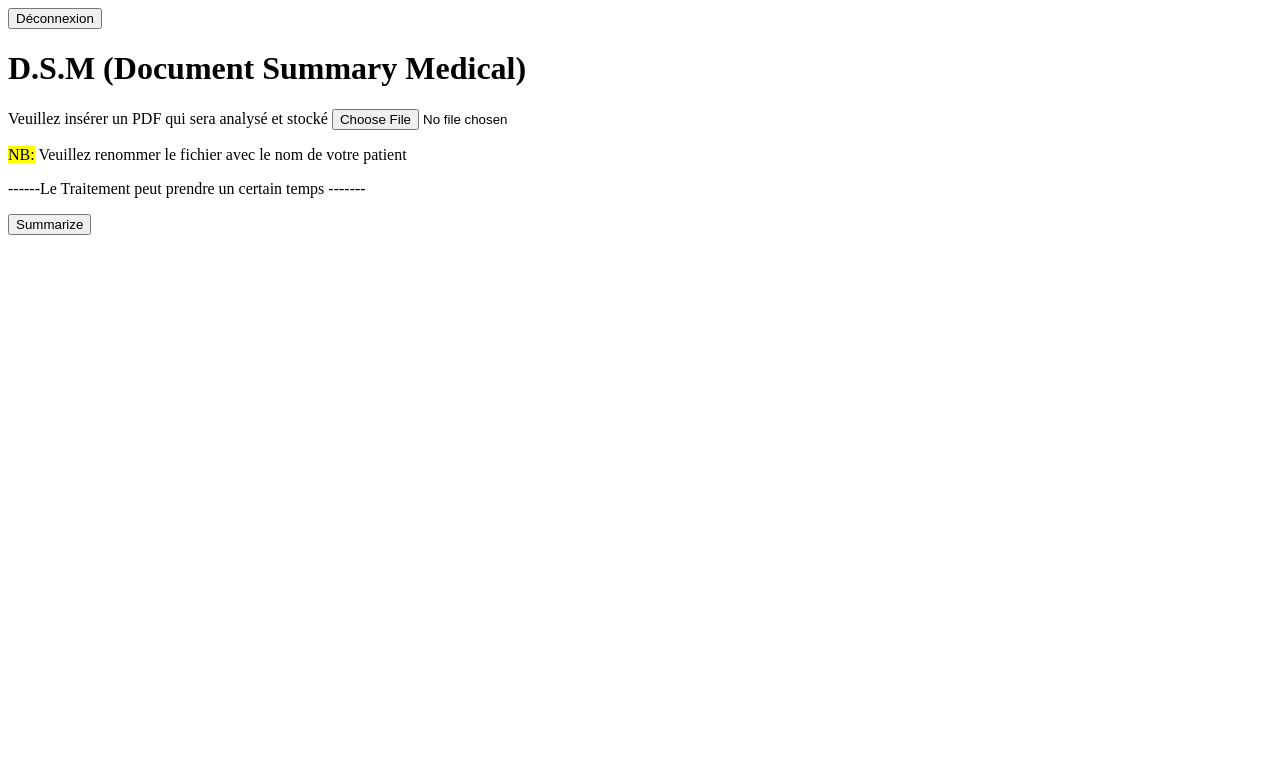
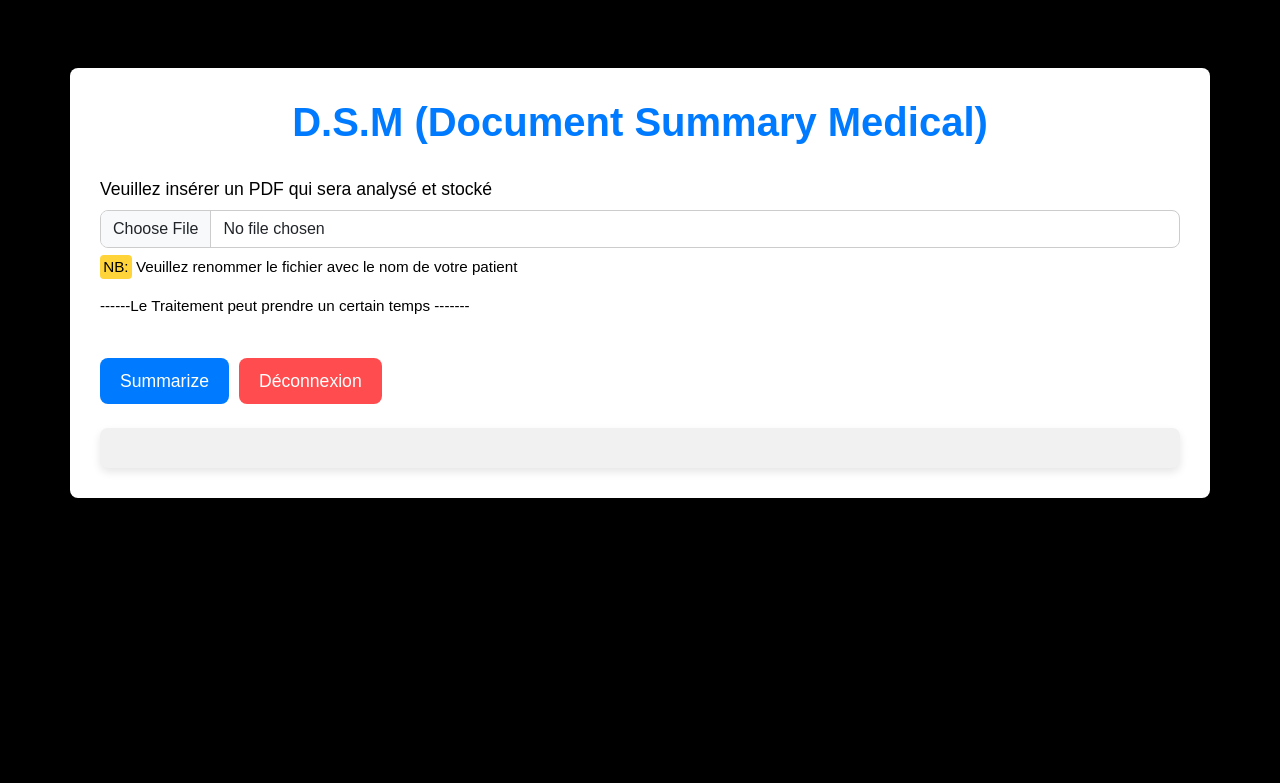
Before and after one commit to Dieudonne26/Medical_Summarizer, a Flask app: page / in a window 1280 px wide. Shown: the top 783 px of the page. Run offline with Flask 3, Linux system fonts and the light colour scheme.

Commit message:
ajout d'un boutton deconnexion

```diff
--- a/templates/index.html
+++ b/templates/index.html
@@ -1,7 +1,126 @@
+<!DOCTYPE html>
+<html lang="en">
+  <head>
+    <meta charset="UTF-8" />
+    <meta name="viewport" content="width=device-width, initial-scale=1.0" />
+    <title>Medical Document Summarizer</title>
+    <link
+      href="https://cdn.jsdelivr.net/npm/bootstrap@5.3.0/dist/css/bootstrap.min.css"
+      rel="stylesheet"
+    />
+    <style>
+      body {
+        font-family: "Arial", sans-serif;
+        background-color: #000000; /* Arrière-plan noir */
+        color: #ffffff; /* Texte blanc */
+        padding: 20px;
+      }
+
+      .container {
+        background-color: #ffffff;
+        border-radius: 8px;
+        box-shadow: 0 4px 8px rgba(0, 0, 0, 0.1);
+        padding: 30px;
+        color: #000000; /* Texte noir pour le contenu principal */
+      }
+
+      h1 {
+        color: #007bff;
+        font-weight: bold;
+        margin-bottom: 30px;
+      }
+
+      .form-label {
+        font-size: 1.1rem;
+        font-weight: 500;
+      }
+
+      .form-control {
+        border-radius: 8px;
+        border: 1px solid #ccc;
+        box-shadow: none;
+      }
+
+      .form-control:focus {
+        border-color: #007bff;
+        box-shadow: 0 0 0 0.2rem rgba(38, 143, 255, 0.25);
+      }
+
+      .btn-primary {
+        background-color: #007bff;
+        border: none;
+        border-radius: 8px;
+        padding: 10px 20px;
+        font-size: 1.1rem;
+        font-weight: 500;
+        transition: background-color 0.3s ease;
+      }
+
+      .btn-primary:hover {
+        background-color: #0056b3;
+      }
+
+      .btn-danger {
+        background-color: #ff4d4f;
+        border: none;
+        border-radius: 8px;
+        padding: 10px 20px;
+        font-size: 1.1rem;
+        font-weight: 500;
+        margin-left: 10px;
+        transition: background-color 0.3s ease;
+      }
+
+      .btn-danger:hover {
+        background-color: #d9363e;
+      }
+
+      .alert {
+        border-radius: 8px;
+        margin-top: 20px;
+      }
+
+      #dropzone {
+        border: 2px dashed #007bff;
+        border-radius: 8px;
+        padding: 40px;
+        text-align: center;
+        color: #007bff;
+        font-size: 1.2rem;
+        cursor: pointer;
+        transition: background-color 0.3s ease, transform 0.3s ease;
+      }
+
+      #dropzone.dragover {
+        background-color: #f0f8ff;
+        transform: scale(1.05);
+      }
+
+      #dropzone:hover {
+        background-color: #e6f7ff;
+      }
+
+      #summary-content {
+        background-color: #f1f1f1;
+        border-radius: 8px;
+        padding: 20px;
+        margin-top: 30px;
+        box-shadow: 0 4px 8px rgba(0, 0, 0, 0.1);
+      }
+
+      p {
+        font-size: 0.95rem;
+      }
+
+      mark {
+        background-color: #ffd43b;
+        padding: 0.2rem;
+        border-radius: 4px;
+      }
+    </style>
+  </head>
+  <body>
     <div class="container mt-5">
-  <div class="d-flex justify-content-end mb-3">
-    <button id="logout-btn" class="btn btn-secondary">Déconnexion</button>
-  </div>
       <h1 class="text-center">D.S.M (Document Summary Medical)</h1>
       <form
         id="upload-form"
@@ -13,7 +132,13 @@
           <label for="file" class="form-label">
             Veuillez insérer un PDF qui sera analysé et stocké
           </label>
-      <input type="file" class="form-control" id="file" name="file" required />
+          <input
+            type="file"
+            class="form-control"
+            id="file"
+            name="file"
+            required
+          />
           <p class="mt-2">
             <mark>NB:</mark> Veuillez renommer le fichier avec le nom de votre
             patient
@@ -21,7 +146,17 @@
           <p>------Le Traitement peut prendre un certain temps -------</p>
         </div>
 
+        <!-- Section des boutons -->
+        <div class="d-flex">
           <button type="submit" class="btn btn-primary mt-3">Summarize</button>
+          <button
+            type="button"
+            class="btn btn-danger mt-3"
+            id="logout-btn"
+          >
+            Déconnexion
+          </button>
+        </div>
       </form>
 
       <div id="summary-content" class="mt-4">
@@ -30,6 +165,11 @@
     </div>
 
     <script>
+      // Récupération des éléments HTML
+      const dropzone = document.getElementById("dropzone");
+      const fileInput = document.getElementById("file");
+      const form = document.getElementById("upload-form");
+
       // Gestion du bouton de déconnexion
       const logoutBtn = document.getElementById("logout-btn");
       logoutBtn.addEventListener("click", function () {
@@ -37,7 +177,6 @@
       });
 
       // Gestion du formulaire
-  const form = document.getElementById("upload-form");
       form.addEventListener("submit", async function (event) {
         event.preventDefault();
 
@@ -57,3 +196,5 @@
         }
       });
     </script>
+  </body>
+</html>
```
Lines whose indentation alone changed are shown as unchanged.
